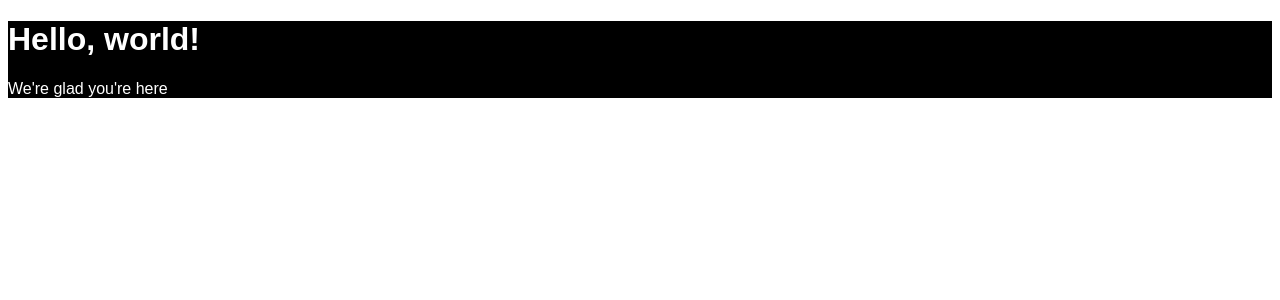
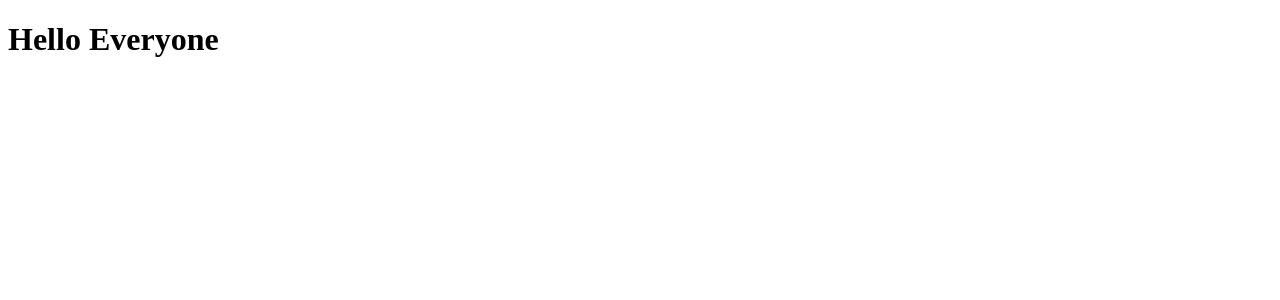
Before and after one commit to liaindev/react-essential-training-on-linkedin, a React (Create React App) app: page / in a window 1280 px wide. Shown: the top 300 px of the page. Built offline with nearby package versions, Linux system fonts and the light colour scheme.

Commit message:
Create a React component

```diff
--- a/src/index.js
+++ b/src/index.js
@@ -3,19 +3,17 @@ import React from 'react';
 // import ReactDOM to render our React component to the DOM
 import ReactDOM from 'react-dom';
 
-// styles for our title
-var myStyle = {
-  backgroundColor: 'black',
-  color: 'white',
-  fontFamily: 'Arial'
+class Message extends React.Component {
+  // use render() method to render elements to the DOM
+  render() {
+    return (
+      <div>
+        <h1>Hello Everyone</h1>
+      </div>
+    )
+  }
 }
 
-// Use ReactDOM.render() to render this title to the DOM
-ReactDOM.render(
-  // use JSX tag-based syntax with curly braces {}
-  <div style={myStyle}>
-    <h1 id="heading-element">Hello, world!</h1>
-    <p>We're glad you're here</p>
-  </div>,
-  document.getElementById('root')
+// Use ReactDOM.render() to render our Message component to the DOM
+ReactDOM.render(<Message />, document.getElementById('root')
 )
```
